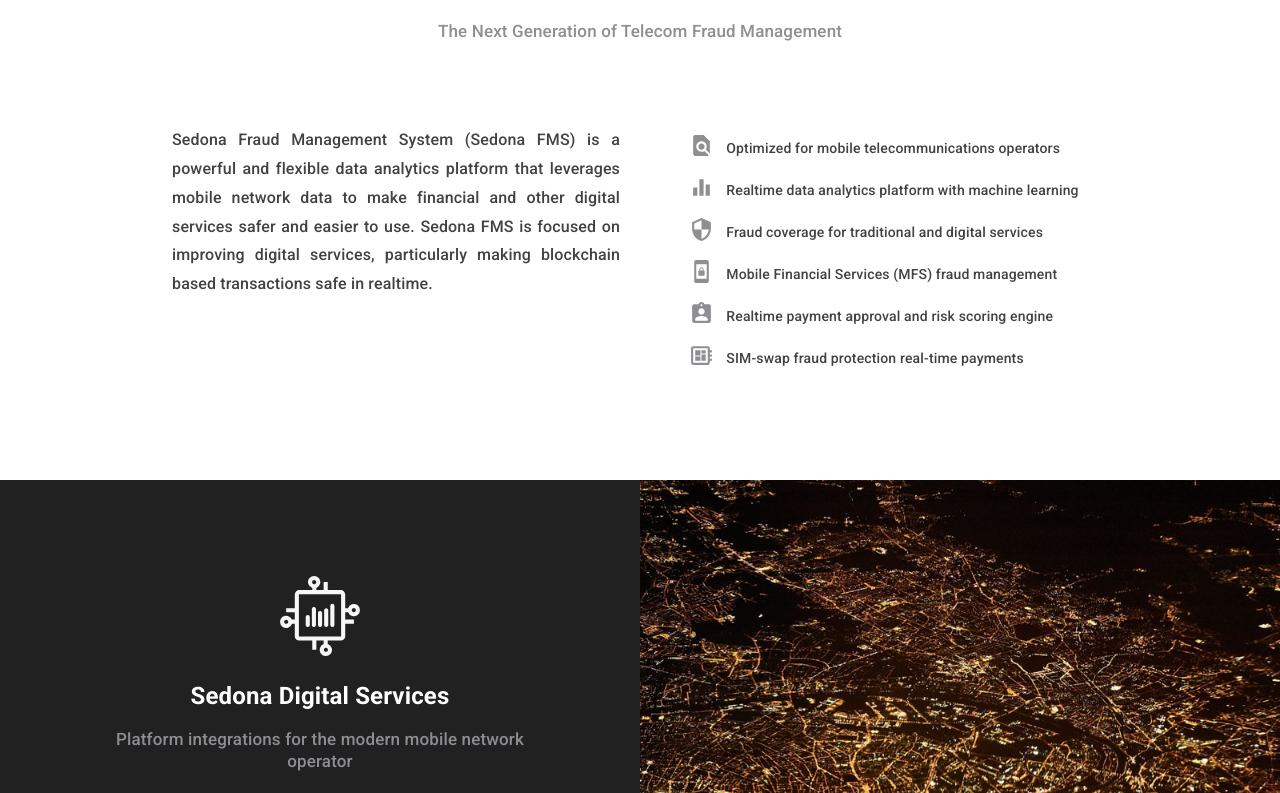
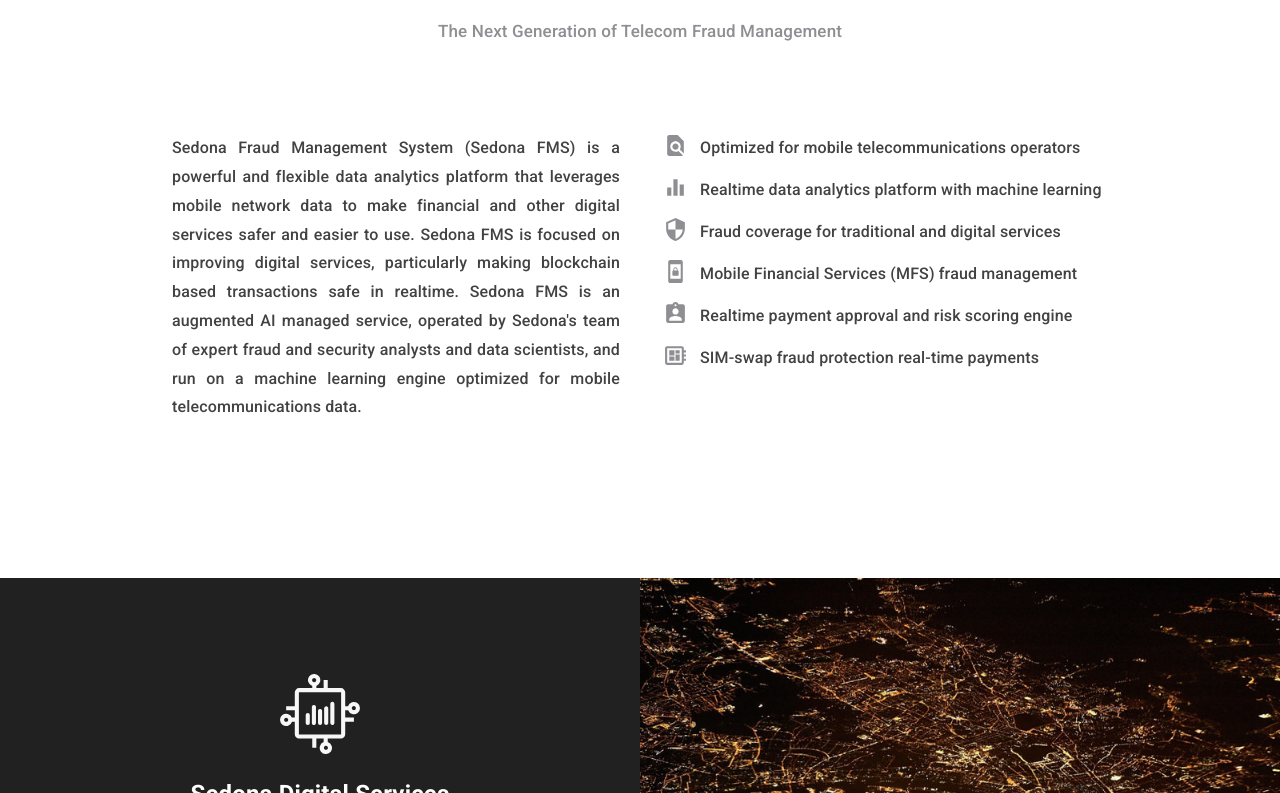
Before and after one commit to helloworley/sedona-next, a Next.js app: page / in a window 1280 px wide. Shown: the part 1027-1820 px from the top of the page. Built offline with nearby package versions, Linux system fonts and the light colour scheme.

Commit message:
minor updates to fms section

```diff
--- a/components/AboutSedona.js
+++ b/components/AboutSedona.js
@@ -63,7 +63,7 @@
                 <Typography variant="body1" align="justify">
                   With presence in four continents and headquartered in Tokyo, Sedona was founded by leaders in the field of telecom Revenue Assurance, Fraud Management and Digital Service Delivery. We brought together a best-in-breed team of professionals with extensive industry experience that harnesses the latest technologies in data analytics, machine learning and blockchain.
                 <br/><br/>
-                  We have developed proprietary, innovative products that are revolutionizing the way challenges are approached, managed and optimized. We have deployments across verticals within the Financial services and Telecom Operators’ domains over multiple geographic regions. Our solutions are offered as turnkey managed services and can be very quickly deployed just as they can be easily scaled, to compliment growth. We take pride in our customer support and ability to be nimble and rapidly deploy to meet the market-specific needs of our customers.
+                  We have developed proprietary, innovative products that are revolutionizing the way challenges are approached, managed and optimized. We have deployments across verticals within the Financial services and Telecom Operators’ domains over multiple geographic regions. Our solutions are offered as managed services and can be very quickly deployed just as they can be easily scaled, to compliment growth. We take pride in our customer support and ability to be nimble and rapidly deploy to meet the market-specific needs of our customers.
                 </Typography>
               </div>
             </div>
--- a/components/FraudMGMT.js
+++ b/components/FraudMGMT.js
@@ -89,18 +89,26 @@
   },
   listItemText: {
     lineHeight: "1.5",
-    textAlign: 'justify',
+    textAlign: 'left',
+    marginBottom: '5px',
+    [theme.breakpoints.up('lg')]: {
+      textAlign: 'justify',
+      marginBottom: '0',
+    }
   },
   description: {
     margin: "0 0 56px"
   },
   table: {
-    margin: "0 auto",
+    // margin: "0 auto",
   },
   aboutText: {
+    [theme.breakpoints.up('sm')]: {
+      margin: '0 auto 0',
+    },
     [theme.breakpoints.up('md')]: {
-      maxWidth: '460px',
-      margin: '0 auto',
+      maxWidth: '540px',
+      margin: '8px auto 0',
     }
   }
 });
@@ -157,7 +165,7 @@
           <Grid item xs={12} md={6} className={classes.description}>
             <div className={`${classes.aboutText} ${classes.extraPaddingMobile}`}>
               <Typography variant="body1" align="left" className={classes.darkgray} align="justify">
-                Sedona Fraud Management System (Sedona FMS) is a powerful and flexible data analytics platform that leverages mobile network data to make financial and other digital services safer and easier to use. Sedona FMS is focused on improving digital services, particularly making blockchain based transactions safe in realtime.
+                Sedona Fraud Management System (Sedona FMS) is a powerful and flexible data analytics platform that leverages mobile network data to make financial and other digital services safer and easier to use. Sedona FMS is focused on improving digital services, particularly making blockchain based transactions safe in realtime. Sedona FMS is an augmented AI managed service, operated by Sedona's team of expert fraud and security analysts and data scientists, and run on a machine learning engine optimized for mobile telecommunications data.
               </Typography>
             </div>
           </Grid>
@@ -172,7 +180,7 @@
                   <tr key={i} className={classes.listRow}>
                     <td className={classes.iconCell}>{item.icon}</td>
                     <td className={classes.listItem}>
-                      <Typography variant="body2" align="justify" className={`${classes.listItemText} ${classes.darkgray}`}>
+                      <Typography variant="body1" className={`${classes.listItemText} ${classes.darkgray}`}>
                         {item.text}
                       </Typography>
                     </td>
--- a/pages/_app.js
+++ b/pages/_app.js
@@ -47,14 +47,14 @@
         fontWeight: "700",
         fontSize: "17px",
         lineHeight: "1.3",
-        margin: "0 0 40px",
+        margin: "0 0 24px",
         textAlign: "center",
       },
       h4: {
         fontSize: "17px",
         lineHeight: "1.3",
         fontWeight: 500,
-        margin: "0 0 40px",
+        margin: "0 0 24px",
         textAlign: "center",
       },
       fontWeightMedium: 500,
```
